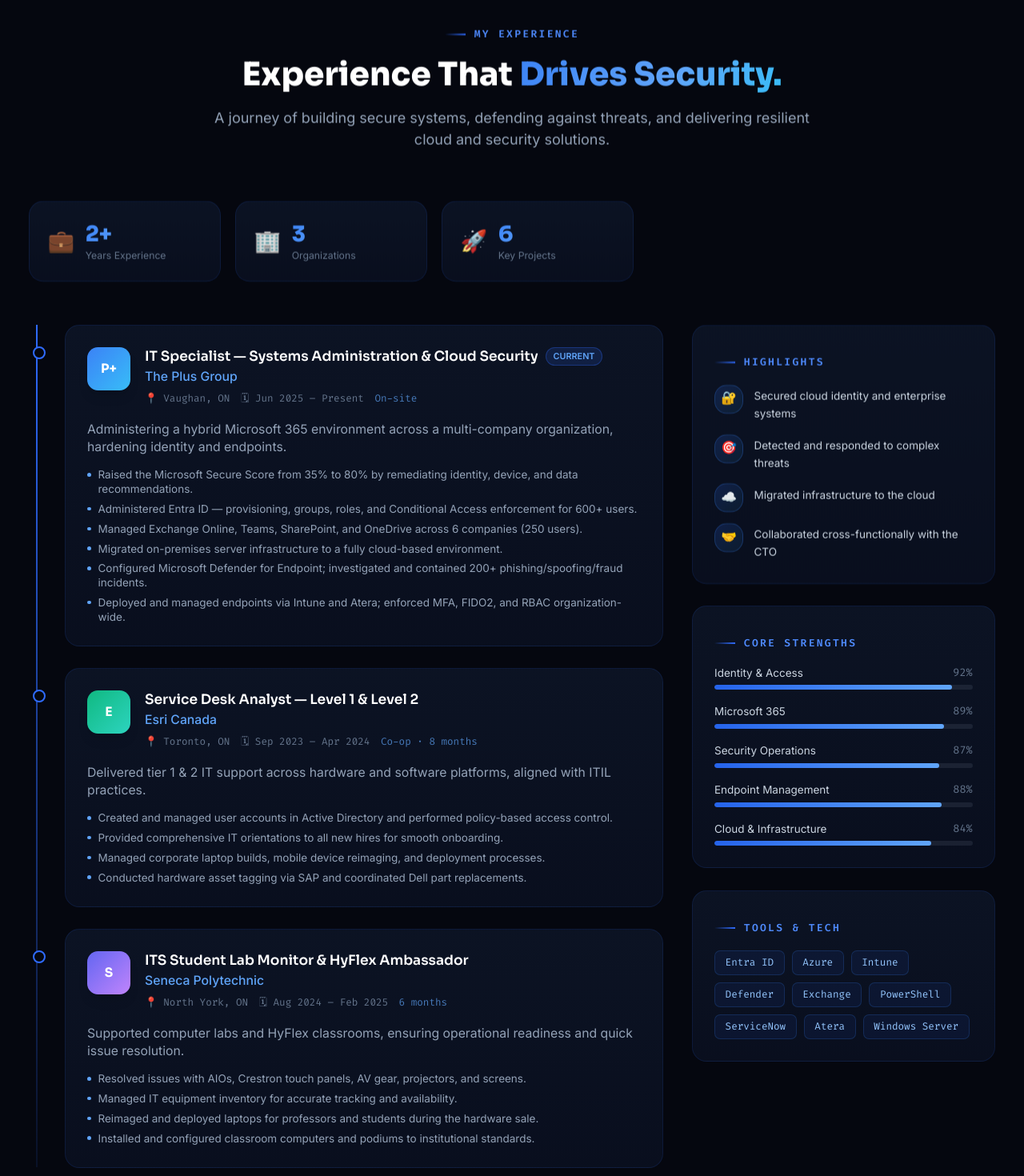
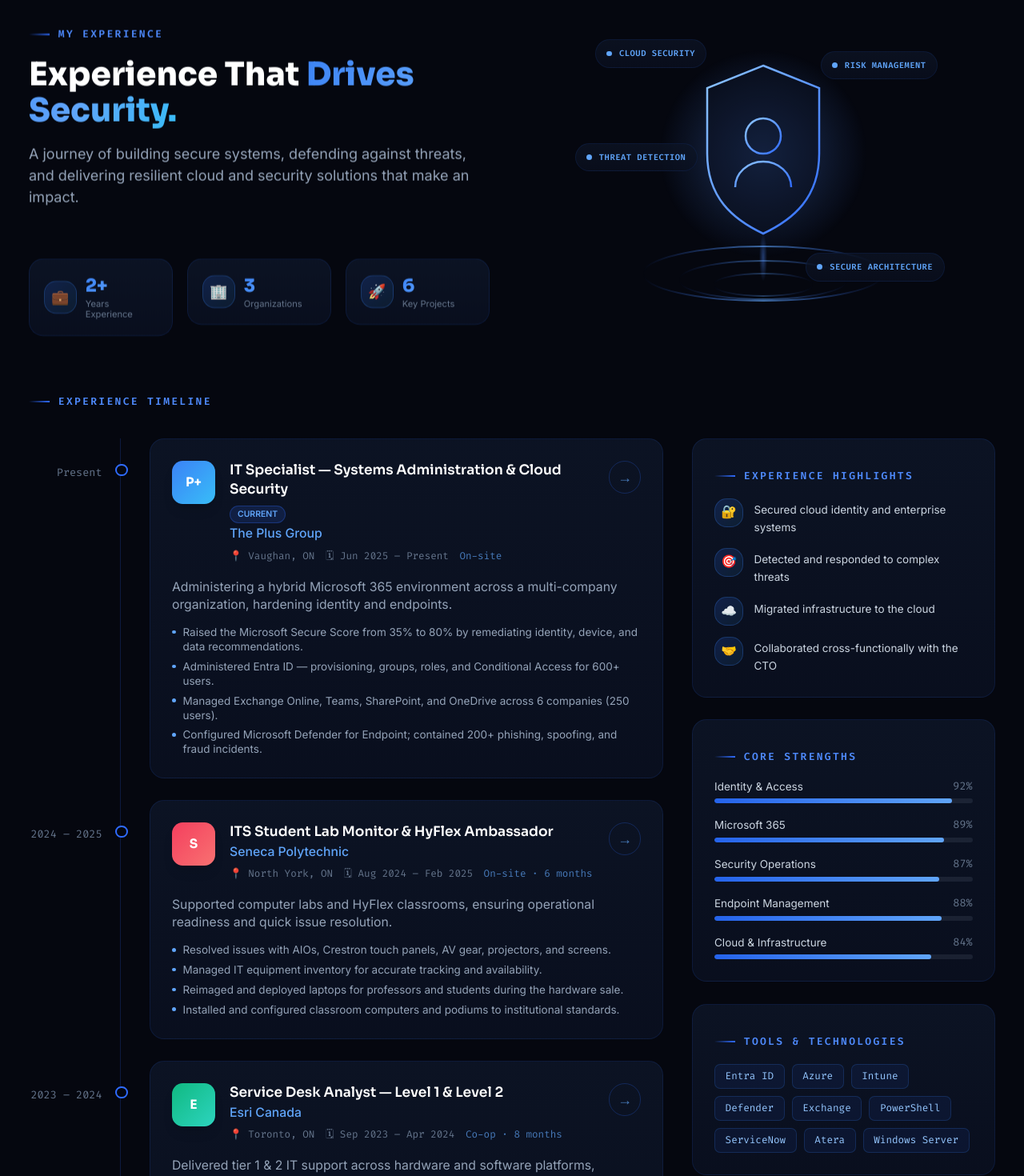
Before and after one commit to Alex17-06/portfolio, a Next.js app: page / in a window 1280 px wide. Shown: the part 4320-5790 px from the top of the page at 80% size. Built offline with nearby package versions, Linux system fonts and the light colour scheme.

Commit message:
experience section

```diff
--- a/src/components/Experience.tsx
+++ b/src/components/Experience.tsx
@@ -7,6 +7,7 @@
 interface Job {
   badge: string;
   badgeColor: string;
+  dateRail: string;
   title: string;
   company: string;
   location: string;
@@ -21,6 +22,7 @@
   {
     badge: "P+",
     badgeColor: "from-blue-500 to-sky-400",
+    dateRail: "Present",
     title: "IT Specialist — Systems Administration & Cloud Security",
     company: "The Plus Group",
     location: "Vaughan, ON",
@@ -31,16 +33,33 @@
       "Administering a hybrid Microsoft 365 environment across a multi-company organization, hardening identity and endpoints.",
     highlights: [
       "Raised the Microsoft Secure Score from 35% to 80% by remediating identity, device, and data recommendations.",
-      "Administered Entra ID — provisioning, groups, roles, and Conditional Access enforcement for 600+ users.",
+      "Administered Entra ID — provisioning, groups, roles, and Conditional Access for 600+ users.",
       "Managed Exchange Online, Teams, SharePoint, and OneDrive across 6 companies (250 users).",
-      "Migrated on-premises server infrastructure to a fully cloud-based environment.",
-      "Configured Microsoft Defender for Endpoint; investigated and contained 200+ phishing/spoofing/fraud incidents.",
-      "Deployed and managed endpoints via Intune and Atera; enforced MFA, FIDO2, and RBAC organization-wide.",
+      "Configured Microsoft Defender for Endpoint; contained 200+ phishing, spoofing, and fraud incidents.",
+    ],
+  },
+  {
+    badge: "S",
+    badgeColor: "from-rose-500 to-red-400",
+    dateRail: "2024 – 2025",
+    title: "ITS Student Lab Monitor & HyFlex Ambassador",
+    company: "Seneca Polytechnic",
+    location: "North York, ON",
+    period: "Aug 2024 – Feb 2025",
+    mode: "On-site · 6 months",
+    summary:
+      "Supported computer labs and HyFlex classrooms, ensuring operational readiness and quick issue resolution.",
+    highlights: [
+      "Resolved issues with AIOs, Crestron touch panels, AV gear, projectors, and screens.",
+      "Managed IT equipment inventory for accurate tracking and availability.",
+      "Reimaged and deployed laptops for professors and students during the hardware sale.",
+      "Installed and configured classroom computers and podiums to institutional standards.",
     ],
   },
   {
     badge: "E",
     badgeColor: "from-emerald-500 to-teal-400",
+    dateRail: "2023 – 2024",
     title: "Service Desk Analyst — Level 1 & Level 2",
     company: "Esri Canada",
     location: "Toronto, ON",
@@ -53,23 +72,6 @@
       "Provided comprehensive IT orientations to all new hires for smooth onboarding.",
       "Managed corporate laptop builds, mobile device reimaging, and deployment processes.",
       "Conducted hardware asset tagging via SAP and coordinated Dell part replacements.",
-    ],
-  },
-  {
-    badge: "S",
-    badgeColor: "from-indigo-500 to-purple-400",
-    title: "ITS Student Lab Monitor & HyFlex Ambassador",
-    company: "Seneca Polytechnic",
-    location: "North York, ON",
-    period: "Aug 2024 – Feb 2025",
-    mode: "6 months",
-    summary:
-      "Supported computer labs and HyFlex classrooms, ensuring operational readiness and quick issue resolution.",
-    highlights: [
-      "Resolved issues with AIOs, Crestron touch panels, AV gear, projectors, and screens.",
-      "Managed IT equipment inventory for accurate tracking and availability.",
-      "Reimaged and deployed laptops for professors and students during the hardware sale.",
-      "Installed and configured classroom computers and podiums to institutional standards.",
     ],
   },
 ];
@@ -98,6 +100,13 @@
 const tools = [
   "Entra ID", "Azure", "Intune", "Defender", "Exchange",
   "PowerShell", "ServiceNow", "Atera", "Windows Server",
+];
+
+const floatingLabels = [
+  { title: "CLOUD SECURITY", pos: "top-[2%] left-[0%]" },
+  { title: "THREAT DETECTION", pos: "top-[38%] left-[-6%]" },
+  { title: "RISK MANAGEMENT", pos: "top-[6%] right-[-2%]" },
+  { title: "SECURE ARCHITECTURE", pos: "bottom-[14%] right-[-4%]" },
 ];
 
 function StrengthBar({ name, level }: { name: string; level: number }) {
@@ -133,42 +142,131 @@
   );
 }
 
+function IdentityHologram() {
+  return (
+    <div className="relative w-full max-w-[420px] mx-auto hidden md:block" aria-hidden="true">
+      <svg viewBox="0 0 420 360" className="w-full h-auto">
+        <defs>
+          <linearGradient id="expShield" x1="0" y1="0" x2="1" y2="1">
+            <stop offset="0" stopColor="#8ec6ff" />
+            <stop offset="1" stopColor="#2f6bff" />
+          </linearGradient>
+          <radialGradient id="expGlow" cx="50%" cy="50%" r="50%">
+            <stop offset="0" stopColor="#4f8bff" stopOpacity="0.8" />
+            <stop offset="1" stopColor="#4f8bff" stopOpacity="0" />
+          </radialGradient>
+          <linearGradient id="expRing" x1="0" y1="0" x2="1" y2="0">
+            <stop offset="0" stopColor="#2f6bff" stopOpacity="0" />
+            <stop offset="0.5" stopColor="#60a5fa" stopOpacity="0.9" />
+            <stop offset="1" stopColor="#2f6bff" stopOpacity="0" />
+          </linearGradient>
+        </defs>
+
+        <circle cx="210" cy="150" r="130" fill="url(#expGlow)" opacity="0.4" />
+
+        {/* Shield with person */}
+        <g className="animate-float" style={{ transformOrigin: "210px 150px" }}>
+          <path
+            d="M210 40 L280 68 V150 C280 205 248 232 210 250 C172 232 140 205 140 150 V68 Z"
+            fill="#0b1120"
+            fillOpacity="0.5"
+            stroke="url(#expShield)"
+            strokeWidth="2.5"
+          />
+          {/* person */}
+          <circle cx="210" cy="128" r="22" fill="none" stroke="url(#expShield)" strokeWidth="2.5" />
+          <path
+            d="M175 192 a35 32 0 0 1 70 0"
+            fill="none"
+            stroke="url(#expShield)"
+            strokeWidth="2.5"
+          />
+        </g>
+
+        {/* Podium rings */}
+        <ellipse cx="210" cy="300" rx="150" ry="34" fill="none" stroke="url(#expRing)" strokeWidth="2" opacity="0.7" />
+        <ellipse cx="210" cy="308" rx="105" ry="24" fill="none" stroke="url(#expRing)" strokeWidth="2" opacity="0.5" />
+        <ellipse cx="210" cy="314" rx="62" ry="14" fill="none" stroke="url(#expRing)" strokeWidth="2" opacity="0.35" />
+        {/* beam */}
+        <rect x="205" y="250" width="10" height="60" fill="url(#expGlow)" opacity="0.5" />
+      </svg>
+
+      {floatingLabels.map((l) => (
+        <div
+          key={l.title}
+          className={`absolute ${l.pos} card-flat px-3 py-2 flex items-center gap-2 animate-float`}
+        >
+          <span className="w-1.5 h-1.5 rounded-full bg-brand-light shrink-0" />
+          <span className="font-mono text-[0.58rem] tracking-wider text-brand-light font-semibold whitespace-nowrap">
+            {l.title}
+          </span>
+        </div>
+      ))}
+    </div>
+  );
+}
+
 export default function Experience() {
   return (
     <section id="experience" className="py-16 sm:py-24 px-4 sm:px-6 lg:px-8">
       <div className="max-w-7xl mx-auto">
+        {/* Header: intro + hologram */}
+        <div className="grid lg:grid-cols-2 gap-10 items-center mb-14">
+          <div>
             <SectionHeader
               label="My Experience"
               title="Experience That"
               highlight="Drives Security."
-          subtitle="A journey of building secure systems, defending against threats, and delivering resilient cloud and security solutions."
+              subtitle="A journey of building secure systems, defending against threats, and delivering resilient cloud and security solutions that make an impact."
+              align="left"
             />
-
             {/* Stat band */}
-        <div className="grid grid-cols-3 gap-4 mb-12 max-w-2xl">
+            <div className="grid grid-cols-3 gap-3 sm:gap-4 max-w-lg">
               {expStats.map((s) => (
                 <Reveal key={s.label}>
-              <div className="card p-4 sm:p-5 flex items-center gap-3">
-                <span className="text-2xl">{s.icon}</span>
+                  <div className="card p-3.5 sm:p-4 flex items-center gap-2.5">
+                    <span className="icon-tile w-9 h-9 text-base shrink-0">{s.icon}</span>
                     <span className="flex flex-col">
-                  <span className="font-display text-xl sm:text-2xl font-extrabold h-grad">
+                      <span className="font-display text-lg sm:text-xl font-extrabold h-grad">
                         {s.value}
                       </span>
-                  <span className="text-[0.68rem] text-slate-500">{s.label}</span>
+                      <span className="text-[0.62rem] text-slate-500 leading-tight">
+                        {s.label}
+                      </span>
                     </span>
                   </div>
                 </Reveal>
               ))}
             </div>
+          </div>
+
+          <Reveal delay={120}>
+            <IdentityHologram />
+          </Reveal>
+        </div>
+
+        <p className="label mb-8">Experience Timeline</p>
 
         <div className="grid lg:grid-cols-3 gap-6 lg:gap-8">
-          {/* Timeline */}
+          {/* Timeline with date rail */}
           <div className="lg:col-span-2">
-            <div className="relative pl-6 sm:pl-8 ml-2 timeline-line space-y-6">
             {jobs.map((job, i) => (
               <Reveal key={i} delay={i * 70}>
-                  <div className="relative">
-                    <div className="absolute -left-[1.7rem] sm:-left-[2.2rem] top-6">
+                <div className="grid grid-cols-[64px_1fr] sm:grid-cols-[96px_1fr] gap-3 sm:gap-4">
+                  {/* Date rail */}
+                  <div className="text-right pt-6 pr-1">
+                    <span className="text-[0.68rem] sm:text-xs font-mono text-slate-500 leading-tight">
+                      {job.dateRail}
+                    </span>
+                  </div>
+
+                  {/* Line + node + card */}
+                  <div
+                    className={`relative pl-6 sm:pl-8 border-l border-brand-blue/20 ${
+                      i === jobs.length - 1 ? "" : "pb-6"
+                    }`}
+                  >
+                    <div className="absolute -left-[7px] top-7">
                       <span className="relative flex h-3.5 w-3.5">
                         {job.current && (
                           <span className="animate-ping absolute inline-flex h-full w-full rounded-full bg-brand-blue opacity-50" />
@@ -190,7 +288,7 @@
                               {job.title}
                             </h3>
                             {job.current && (
-                              <span className="text-[0.6rem] font-semibold px-2 py-0.5 rounded-full bg-brand-blue/15 border border-brand-blue/30 text-brand-light">
+                              <span className="text-[0.58rem] font-semibold px-2 py-0.5 rounded-full bg-brand-blue/15 border border-brand-blue/30 text-brand-light">
                                 CURRENT
                               </span>
                             )}
@@ -204,6 +302,13 @@
                             <span className="text-brand-light/70">{job.mode}</span>
                           </div>
                         </div>
+                        {/* Decorative arrow */}
+                        <span
+                          className="shrink-0 hidden sm:flex w-9 h-9 rounded-full border border-brand-blue/25 items-center justify-center text-brand-light/70"
+                          aria-hidden="true"
+                        >
+                          →
+                        </span>
                       </div>
 
                       <p className="text-slate-400 text-xs sm:text-sm mt-4 leading-relaxed">
@@ -219,16 +324,16 @@
                       </ul>
                     </div>
                   </div>
+                </div>
               </Reveal>
             ))}
-            </div>
           </div>
 
           {/* Sidebar */}
           <div className="space-y-6">
             <Reveal>
               <div className="card p-6">
-                <p className="label mb-4">Highlights</p>
+                <p className="label mb-4">Experience Highlights</p>
                 <ul className="space-y-3">
                   {highlights.map((h) => (
                     <li key={h.text} className="flex items-start gap-3">
@@ -255,7 +360,7 @@
 
             <Reveal delay={160}>
               <div className="card p-6">
-                <p className="label mb-4">Tools &amp; Tech</p>
+                <p className="label mb-4">Tools &amp; Technologies</p>
                 <div className="flex flex-wrap gap-2">
                   {tools.map((t) => (
                     <span key={t} className="chip">{t}</span>
@@ -265,6 +370,26 @@
             </Reveal>
           </div>
         </div>
+
+        {/* CTA banner */}
+        <Reveal className="mt-10">
+          <div className="card p-6 sm:p-8 flex flex-col sm:flex-row items-center justify-between gap-4">
+            <div className="flex items-center gap-4 text-center sm:text-left">
+              <span className="icon-tile w-12 h-12 text-xl hidden sm:flex shrink-0">🚀</span>
+              <div>
+                <h3 className="font-display text-lg font-bold text-white">
+                  Let&apos;s build a more secure future together.
+                </h3>
+                <p className="text-slate-400 text-sm mt-0.5">
+                  I&apos;m always open to new opportunities and exciting projects.
+                </p>
+              </div>
+            </div>
+            <a href="#contact" className="btn-blue shrink-0">
+              Get In Touch <span aria-hidden="true">→</span>
+            </a>
+          </div>
+        </Reveal>
       </div>
     </section>
   );
```
Also changed, not shown: ideas/logos/Sap-Logo-PNG-Pic.png (added), ideas/logos/salesforce.png (added). Lines whose indentation alone changed are shown as unchanged.
